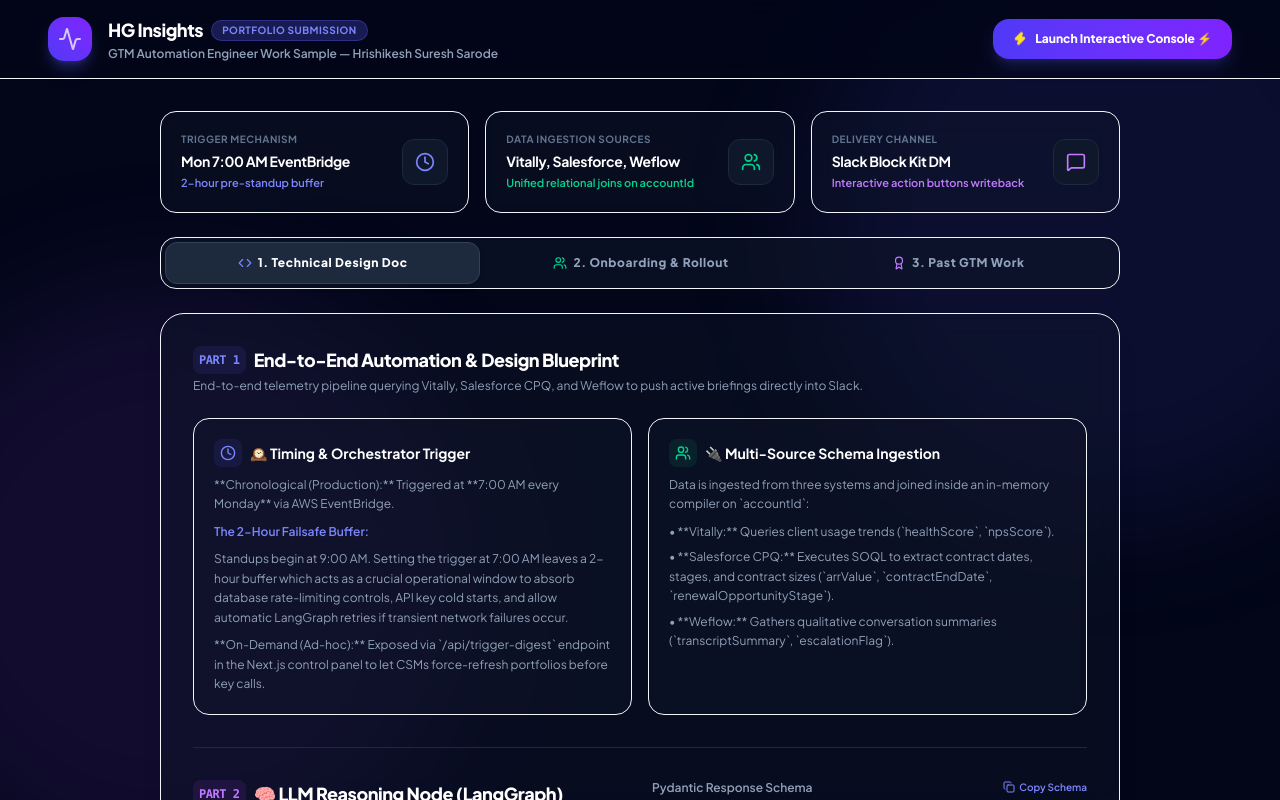
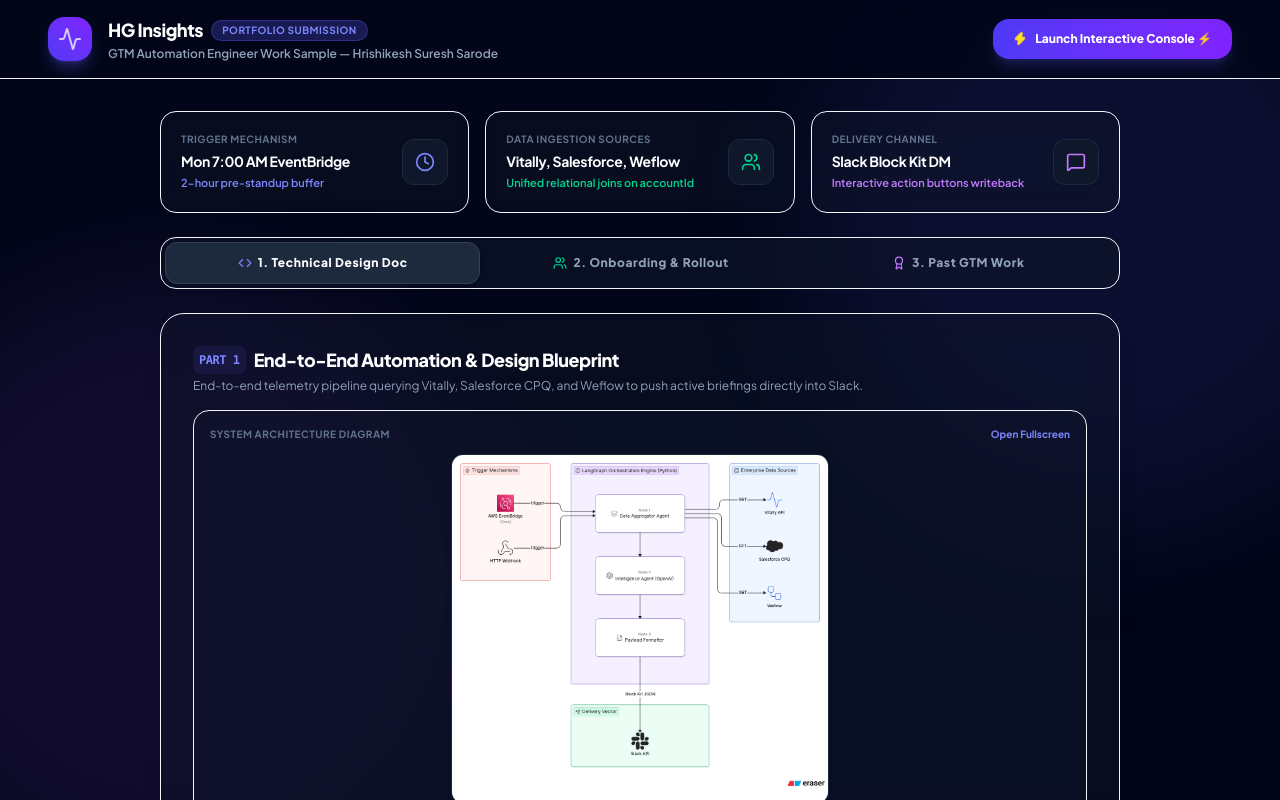
Before and after one commit to pyhrishi/gtm-automation-frontend, a Next.js app: page / in a window 1280 px wide. Built offline with nearby package versions, Linux system fonts and the light colour scheme.

Commit message:
feat: Add architecture png assets to public and render inside design doc tab; fix scroll up layout breakage by removing parent overflow-y-auto

```diff
--- a/src/app/page.tsx
+++ b/src/app/page.tsx
@@ -2153,6 +2153,25 @@
           <p className="text-xs text-slate-400 mt-1">
             End-to-end telemetry pipeline querying Vitally, Salesforce CPQ, and Weflow to push active briefings directly into Slack.
           </p>
+
+          <div className="mt-4 bg-slate-900/40 border border-slate-850 p-4 rounded-2xl flex flex-col items-center gap-3">
+            <div className="w-full flex justify-between items-center">
+              <span className="text-[10px] font-bold text-slate-500 uppercase tracking-wider">System Architecture Diagram</span>
+              <a
+                href="/gtm_architecture_v1.png"
+                target="_blank"
+                rel="noopener noreferrer"
+                className="text-[10px] text-indigo-400 hover:text-indigo-300 font-bold flex items-center gap-1"
+              >
+                Open Fullscreen
+              </a>
+            </div>
+            <img
+              src="/gtm_architecture_v1.png"
+              alt="HG Insights GTM Architecture Diagram"
+              className="rounded-xl border border-slate-800 shadow-md max-w-full h-auto max-h-[350px] object-contain hover:scale-[1.01] transition-transform duration-300"
+            />
+          </div>
 
           <div className="grid grid-cols-1 md:grid-cols-2 gap-4 mt-6">
             <div className="bg-slate-900/40 border border-slate-850 p-5 rounded-2xl">
@@ -2458,7 +2477,7 @@
   return (
     appViewMode === "assignment" ? (
       <div
-        className="min-h-screen bg-slate-950 text-slate-100 flex flex-col font-sans relative overflow-y-auto pb-12"
+        className="min-h-screen bg-slate-950 text-slate-100 flex flex-col font-sans relative pb-12"
         style={{ fontFamily: "'Plus Jakarta Sans', sans-serif" }}
       >
         <div className="absolute top-[-10%] right-[-10%] w-[600px] h-[600px] rounded-full bg-indigo-500/10 blur-3xl pointer-events-none z-0" />
```
Also changed, not shown: public/gtm_architecture_v1.png (added), public/mermaid-diagram.png (added).
